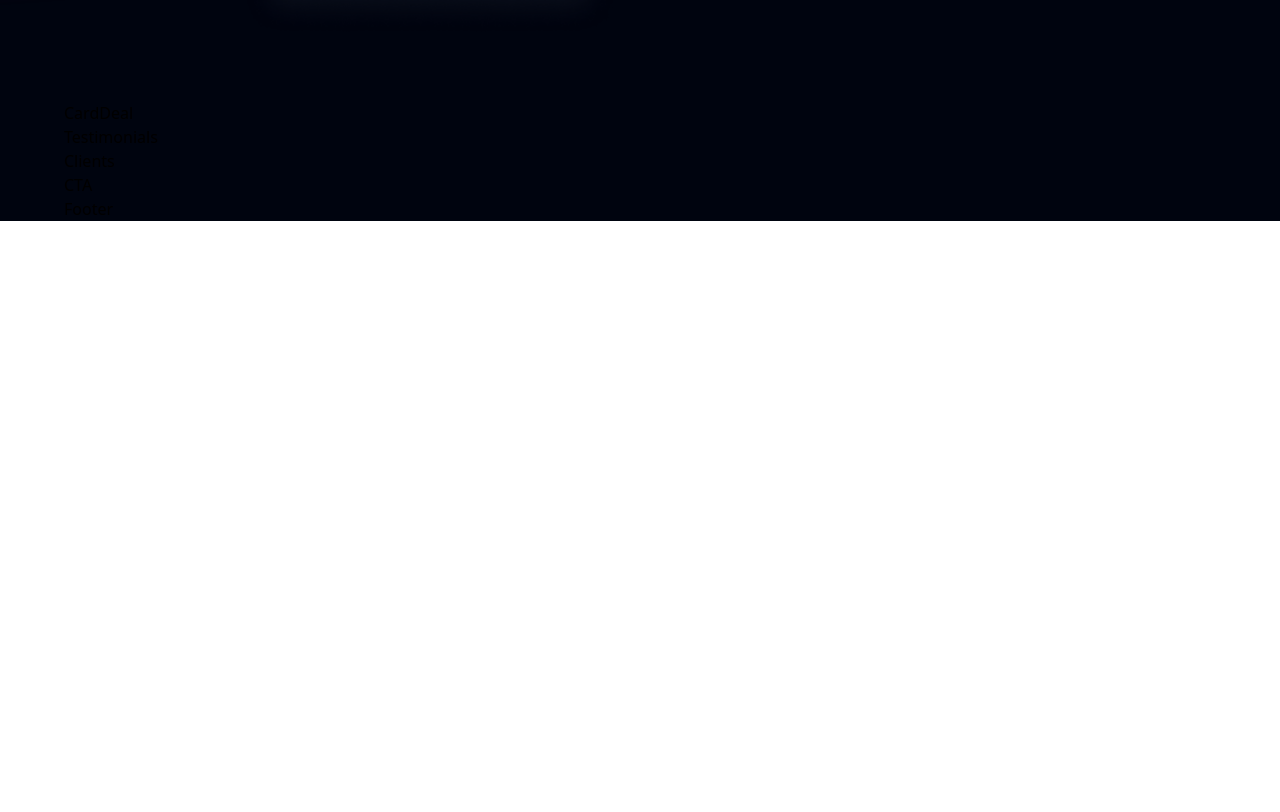
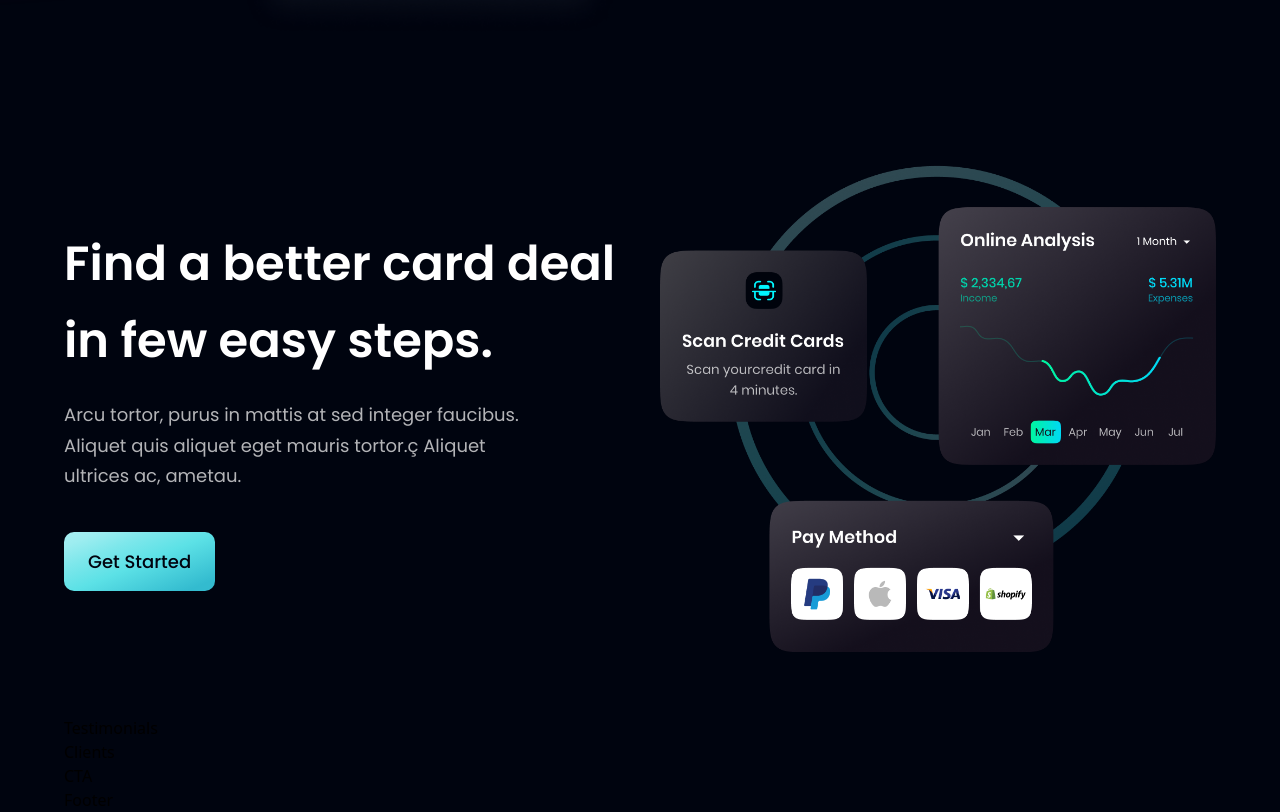
Before and after one commit to rushdy87/hoo-bank, a React (Create React App) app: page / in a window 1280 px wide. Shown: the part 2111-2923 px from the top of the page. Before the commit the page ends 2332 px from the top, so only its background shows below. Built offline with nearby package versions, Linux system fonts and the light colour scheme; the HTML template or start-up script is replaced by a standard one.

Commit message:
CardDeal compnent

```diff
--- a/src/components/Button.jsx
+++ b/src/components/Button.jsx
@@ -1,7 +1,7 @@
 const Button = ({ styles }) => (
   <button
     type="button"
-    className={`py-4 px-6 bg-blue-gradient font-poppins font-medium text-[18px] text-primary outline-none ${styles}`}
+    className={`py-4 px-6 bg-blue-gradient font-poppins font-medium text-[18px] text-primary outline-none ${styles} rounded-[10px]`}
   >
     Get Started
   </button>
--- a/src/components/CardDeal.jsx
+++ b/src/components/CardDeal.jsx
@@ -1,5 +1,26 @@
-const CardDeal = () => {
-  return <div>CardDeal</div>;
-};
+import { card } from '../assets';
+import styles, { layout } from '../style';
+import Button from './Button';
+
+const CardDeal = () => (
+  <section className={layout.section}>
+    <div className={layout.sectionInfo}>
+      <h2 className={styles.heading2}>
+        Find a better card deal <br className="sm:block hidden" />
+        in few easy steps.
+      </h2>
+      <p className={`${styles.paragraph} max-w-[470px] mt-5`}>
+        Arcu tortor, purus in mattis at sed integer faucibus.
+        <br className="sm:block hidden" /> Aliquet quis aliquet eget mauris
+        tortor.ç Aliquet
+        <br className="sm:block hidden" /> ultrices ac, ametau.
+      </p>
+      <Button styles="mt-10" />
+    </div>
+    <div className={layout.sectionImg}>
+      <img src={card} alt="card" className="w-[100%] h-[100%]" />
+    </div>
+  </section>
+);
 
 export default CardDeal;
```
